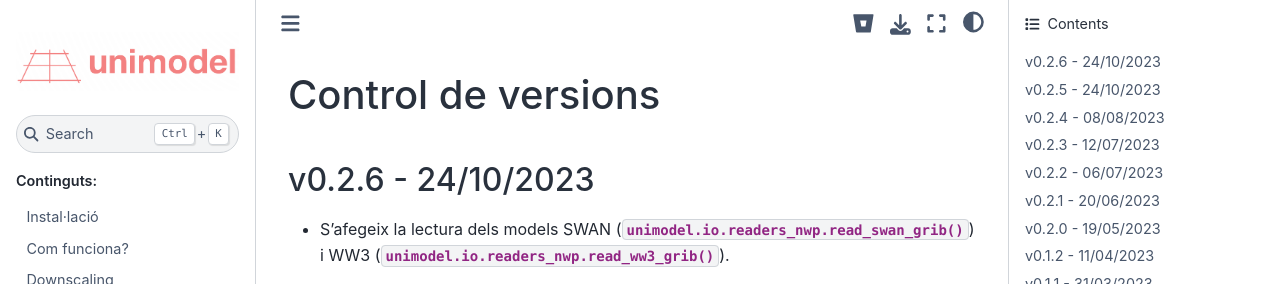
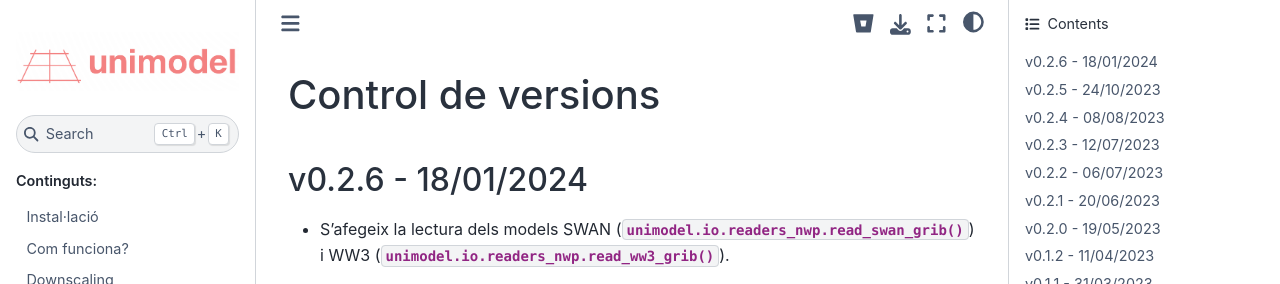
Before and after one commit to meteocat/unimodel, a Sphinx documentation site: the page built from docs/source/vcontrol.rst, in a window 1280 px wide and 900 px high. Shown: the top 284 px of the window. Built offline with Sphinx 7.4.7 and the Sphinx Book theme 1.1.4, drawn with Linux system fonts in a browser that asks for light colours.

Commit message:
Correct control version date

```diff
--- a/docs/source/vcontrol.rst
+++ b/docs/source/vcontrol.rst
@@ -1,7 +1,7 @@
 Control de versions
 ===================
 
-v0.2.6 - 24/10/2023
+v0.2.6 - 18/01/2024
 -------------------
 
 - S'afegeix la lectura dels models SWAN (:py:func:`unimodel.io.readers_nwp.read_swan_grib`) i WW3 (:py:func:`unimodel.io.readers_nwp.read_ww3_grib`).
```
